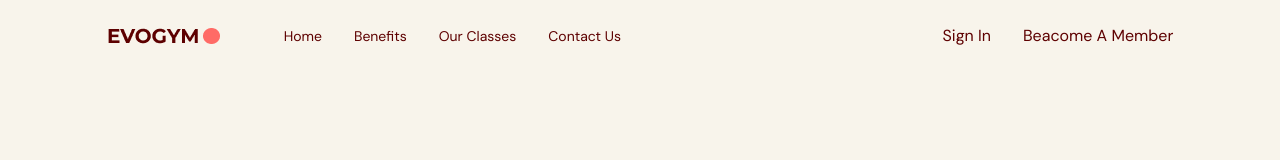
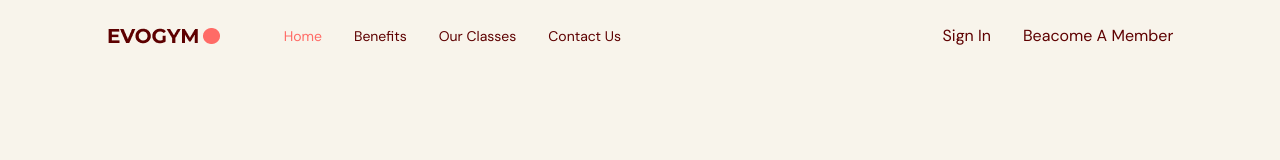
Before and after one commit to maftoohi/Evogym, a React (Vite) app: page / in a window 1280 px wide. Shown: the top 160 px of the page. Built offline with nearby package versions, Linux system fonts and the light colour scheme.

Commit message:
add useState

```diff
--- a/src/App.tsx
+++ b/src/App.tsx
@@ -1,9 +1,12 @@
+import { useState } from "react";
 import Navbar from "./components/navbar";
 
 function App() {
+  const [selectedPage, setSelectedPage] = useState("home");
+
   return (
     <div className="app bg-gray-20">
-      <Navbar />
+      <Navbar selectedPage={selectedPage} setSelectedPage={setSelectedPage} />
     </div>
   );
 }
```
